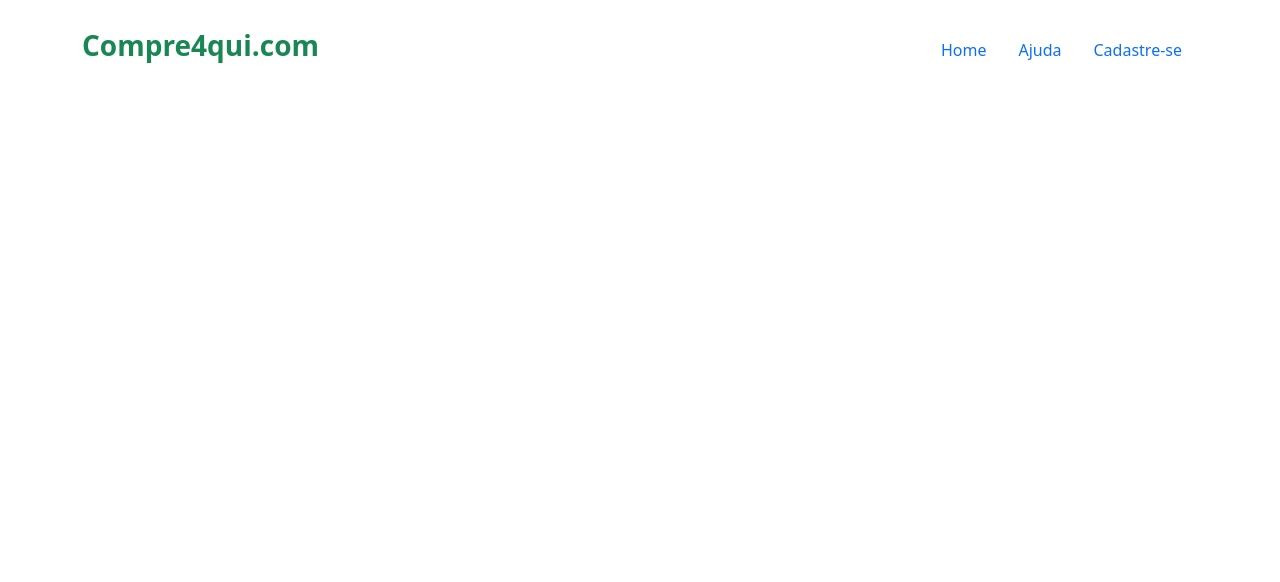
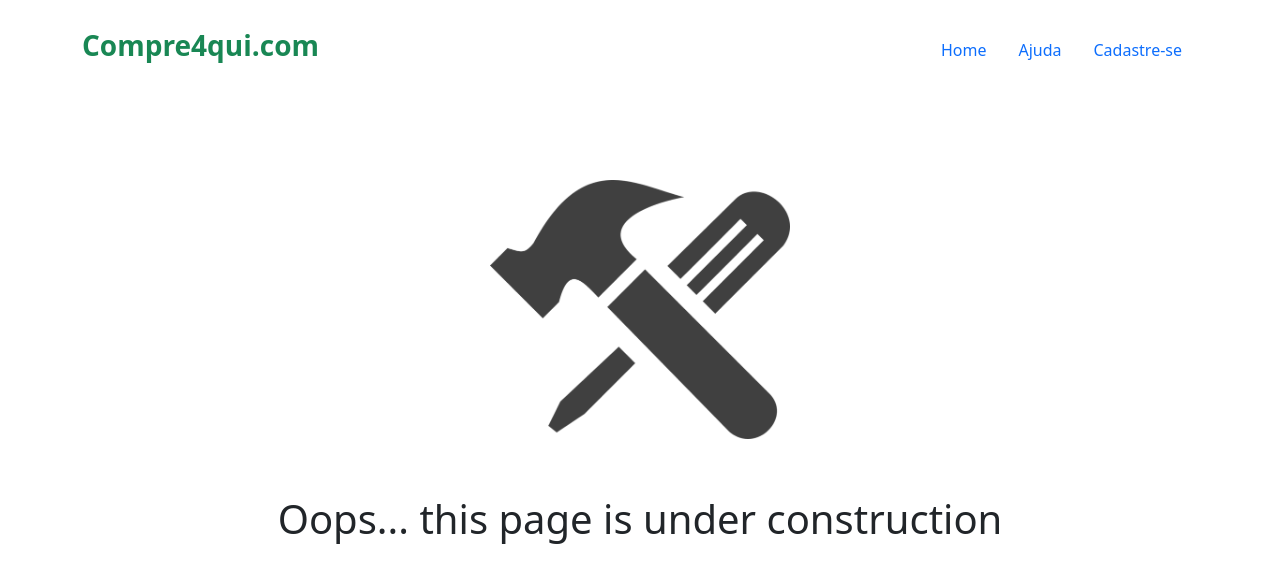
Before and after one commit to widneyl/webproject_shop, a React (Create React App) app in the folder compre4qui-front/compre4qui-front-react/: page /help in a window 1280 px wide. Shown: the top 582 px of the page. Built offline with nearby package versions, Linux system fonts and the light colour scheme.

Commit message:
creating a page to inform about development in progress

```diff
--- a/compre4qui-front/compre4qui-front-react/src/pages/Help.js
+++ b/compre4qui-front/compre4qui-front-react/src/pages/Help.js
@@ -1,9 +1,18 @@
 import React from 'react'
-
+import engrenagem from '../imgs/engrenagem.png'
 export default function Help() {
   return (
     <div className='container'>
 
+      <div className='row mt-5 d-block'>
+        <div className='col d-flex justify-content-center p-5'>
+          <img src={engrenagem} alt='engrenagem' width={"300px"}></img>
+        </div>
+        <div className='col d-flex justify-content-center mt-2'>
+          <h1>Oops... this page is under construction</h1>
+        </div>
+      </div>
+
     </div>
   )
 }
--- a/compre4qui-front/compre4qui-front-react/src/pages/Home.js
+++ b/compre4qui-front/compre4qui-front-react/src/pages/Home.js
@@ -1,5 +1,6 @@
 import React from 'react'
 import { Link } from 'react-router-dom'
+import shopImage from '../imgs/shopImage.png'
 
 export default function Home() {
     return (
@@ -11,7 +12,7 @@ export default function Home() {
                      <h4 className='mt-3'>Cadastre-se <Link to={"/register"} className='text-decoration-none text-success'>aqui</Link> para iniciar</h4>
                 </div>
                 <div className='col'>
-                    <img src='https://cdn.pixabay.com/photo/2018/08/25/09/27/shop-3629607_960_720.png' width={'400px'} alt='img shop'></img>
+                    <img src={shopImage} width={'400px'} alt='img shop'></img>
                 </div>
             </div>
         </div>
```
Also changed, not shown: compre4qui-front/compre4qui-front-react/src/pages/Register.js (+10 -5 lines), compre4qui-front/compre4qui-front-react/src/imgs/engrenagem.png (added).
